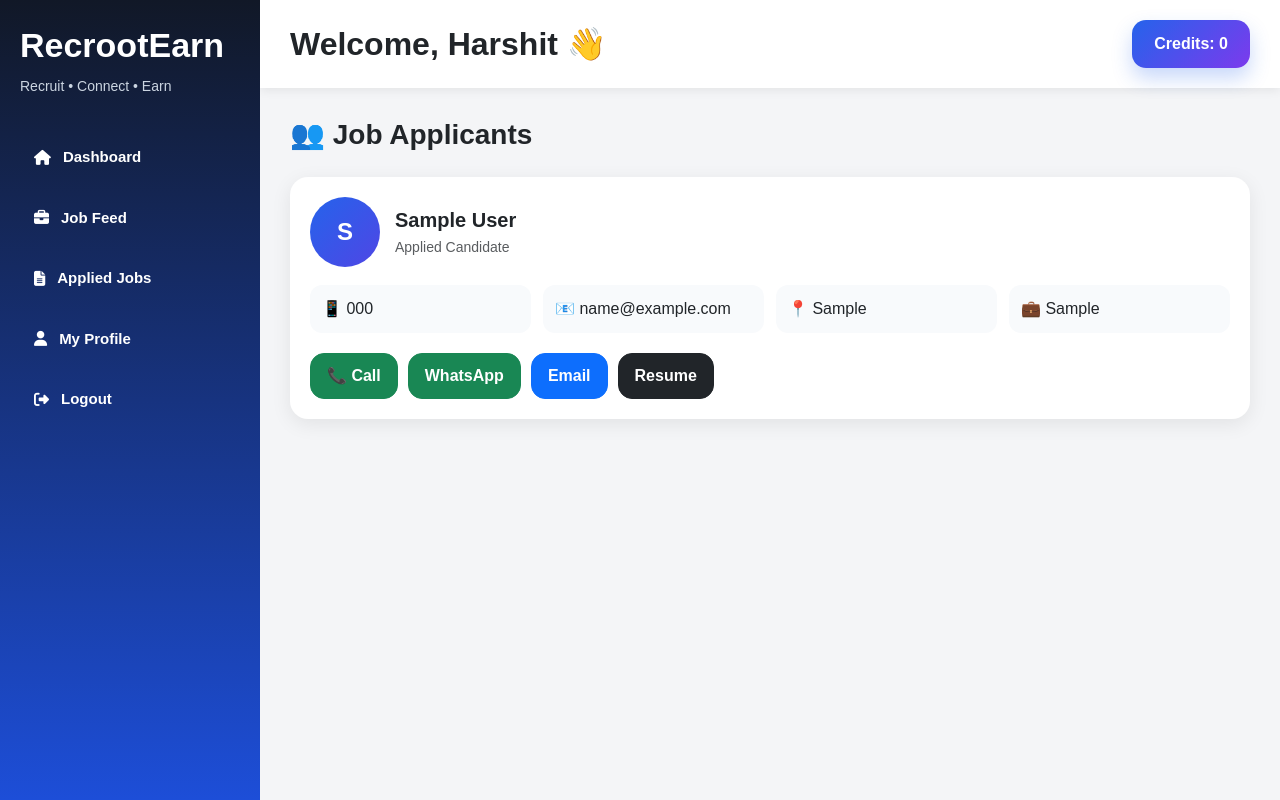
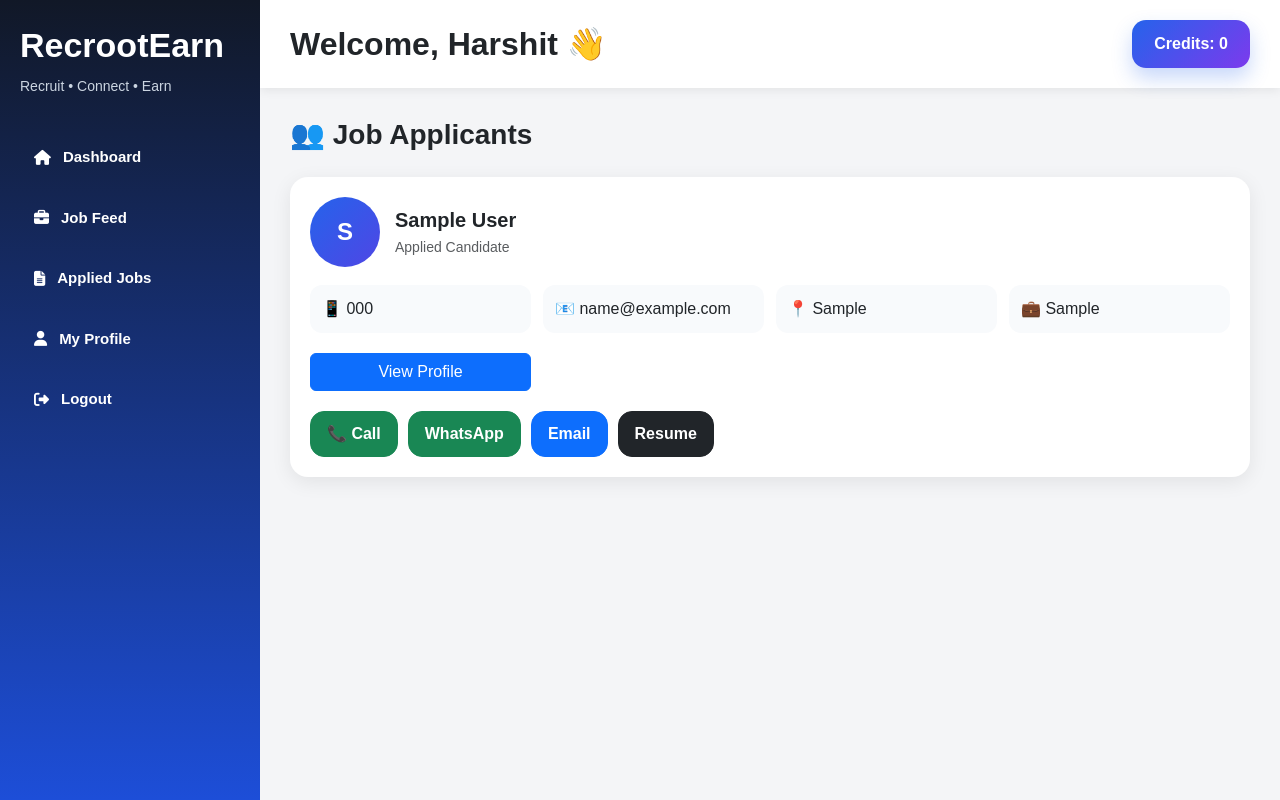
Before and after one commit to recrootearn/hr_exchange, a Flask app: page /job-applicants/1 in a window 1280 px wide. Run offline with Flask 3, Linux system fonts and the light colour scheme; a user stored in the database is signed in; tables that the repository leaves empty hold one stand-in row (values such as "Sample post").

Commit message:
Update job_applicants.html

```diff
--- a/templates/job_applicants.html
+++ b/templates/job_applicants.html
@@ -189,6 +189,13 @@
 
         </div>
 
+        <a href="/candidate/{{ candidate.id }}"
+        class="btn btn-primary mt-2">
+
+            View Profile
+
+        </a>
+
     </div>
 
     <div class="action-buttons">
```
